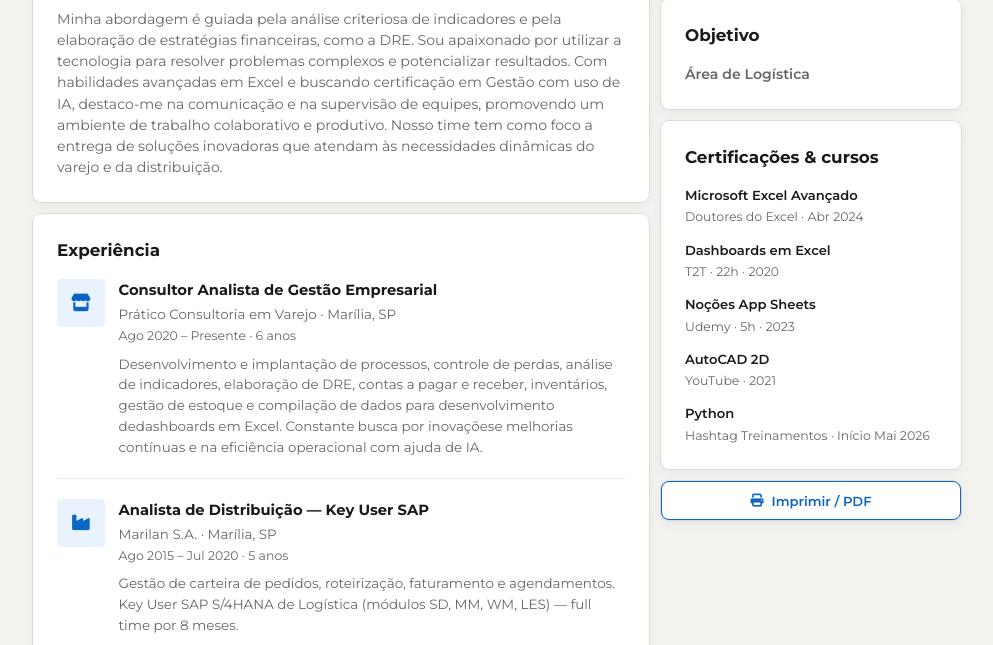
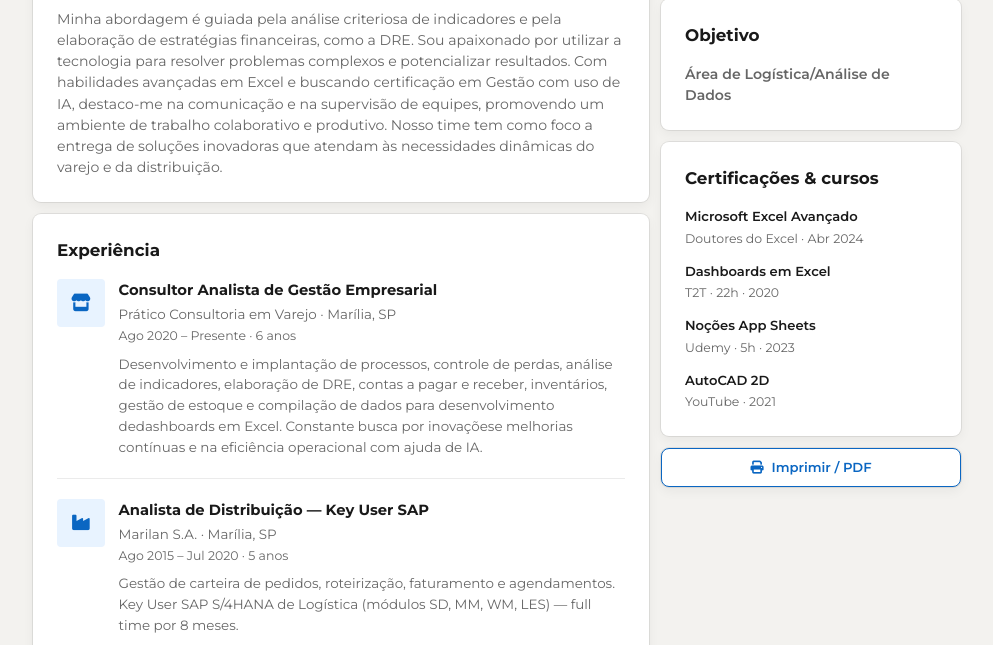
Before and after one commit to tiagoduartemba-dotcom/Curriculo, a plain HTML site: page index.html in a window 1280 px wide. Shown: the part 577-1222 px from the top of the page, without its empty margins (143-1136 px from the left). Drawn offline with nearby package versions, Linux system fonts and the light colour scheme.

Commit message:
atualização objetivo

```diff
--- a/index.html
+++ b/index.html
@@ -214,7 +214,7 @@
 
           <section class="card">
             <h2 class="card__heading">Objetivo</h2>
-            <p class="aside-text">Área de Logística</p>
+            <p class="aside-text">Área de Logística/Análise de Dados</p>
           </section>
 
           <section class="card">
@@ -224,8 +224,7 @@
               <li><strong>Dashboards em Excel</strong><span>T2T · 22h · 2020</span></li>
               <li><strong>Noções App Sheets</strong><span>Udemy · 5h · 2023</span></li>
               <li><strong>AutoCAD 2D</strong><span>YouTube · 2021</span></li>
-              <li><strong>Python</strong><span>Hashtag Treinamentos · Início Mai 2026</span></li>
-            </ul>
+              </ul>
           </section>
 
           <button type="button" class="btn-print" id="btnPrint">
```
